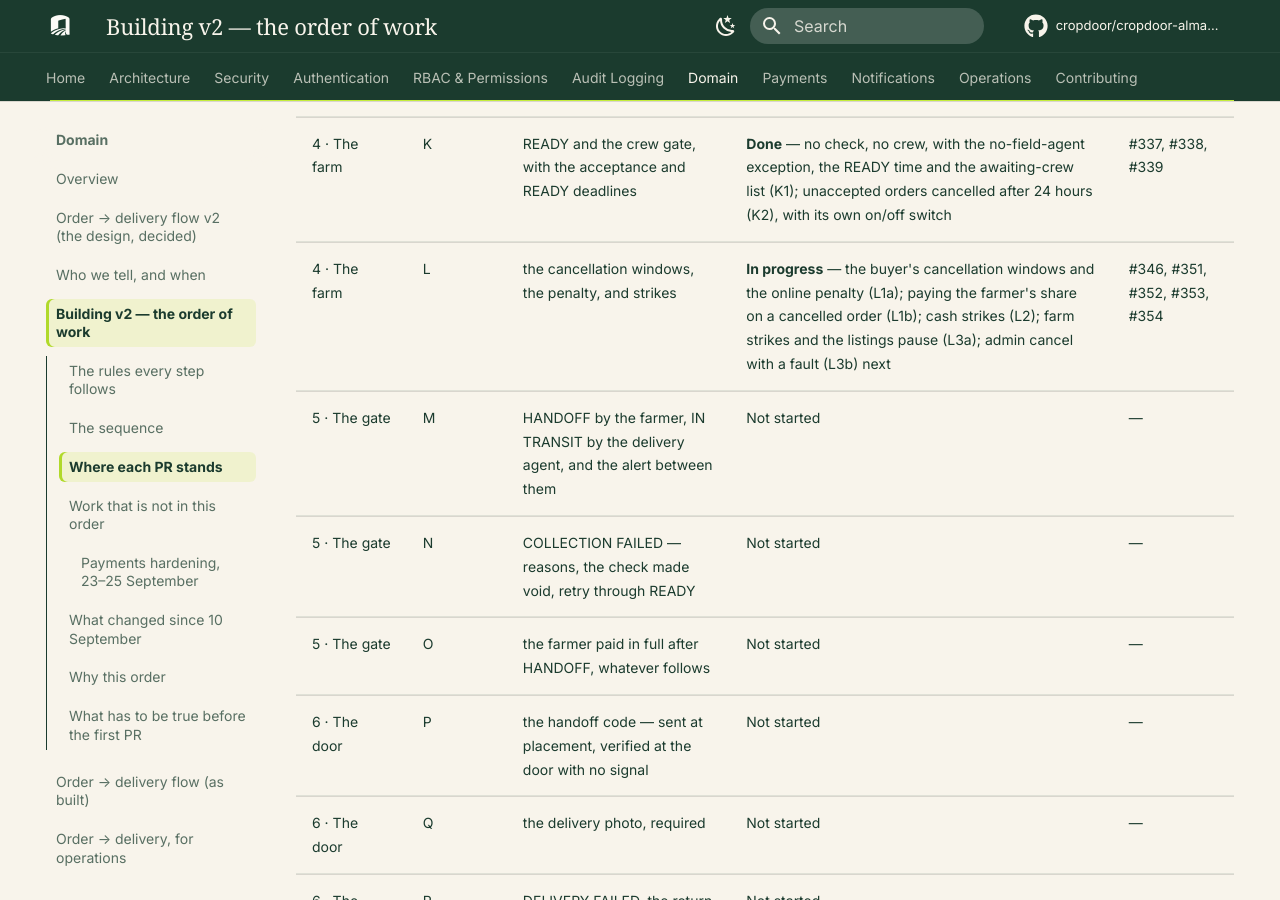
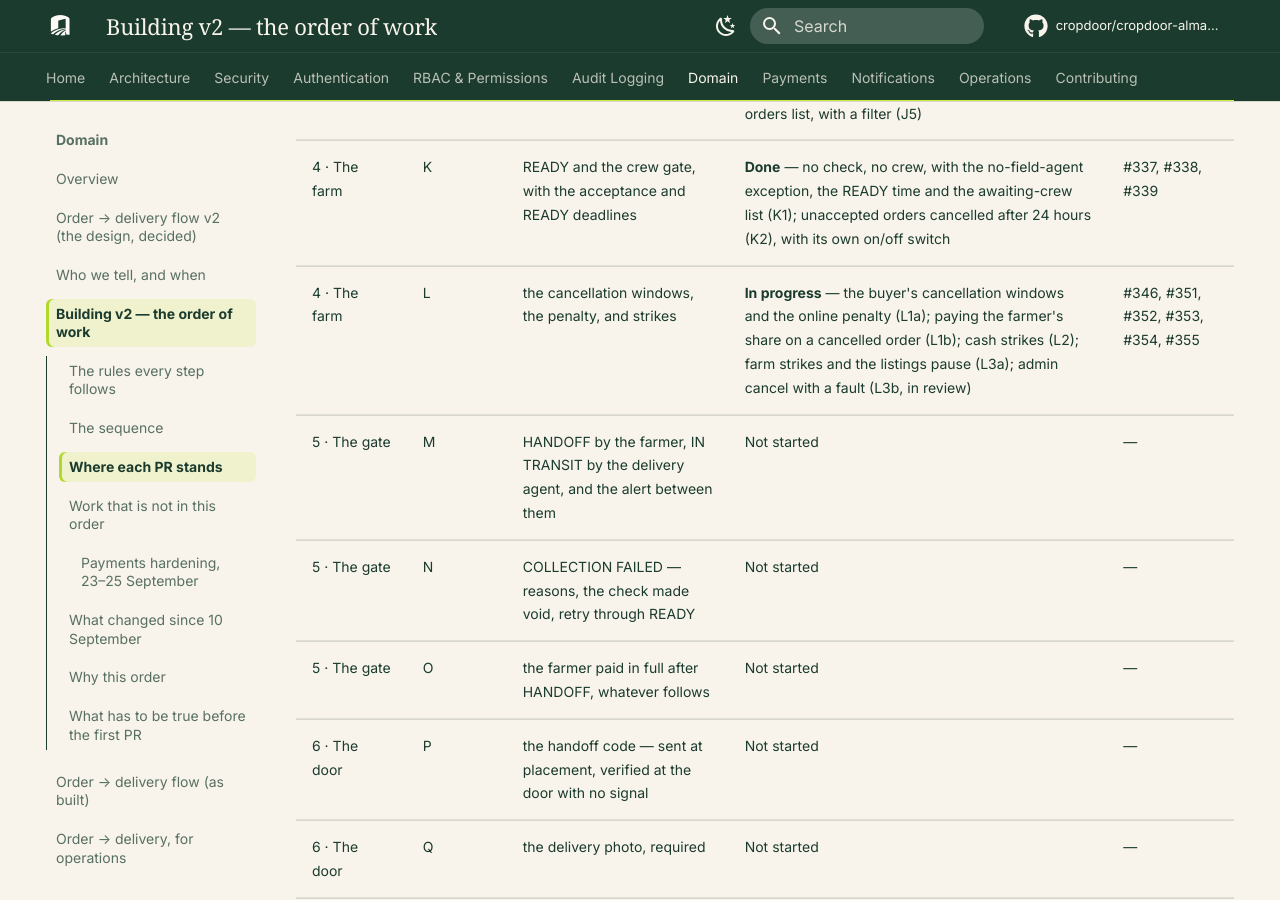
Before and after one commit to cropdoor/cropdoor-almanac, an MkDocs documentation site: the page built from docs/domain/order-delivery-flow-v2-build-order.md, in a window 1280 px wide and 900 px high, scrolled down 7343 px. Built offline with MkDocs 1.6.1 and Material for MkDocs 9.7.7, drawn with Linux system fonts in a browser that asks for light colours; some web fonts are replaced; comment, search, counter and statistics services are not loaded.

Commit message:
L3b admin cancel with a fault in review (#355)

```diff
--- a/docs/domain/order-delivery-flow-v2-build-order.md
+++ b/docs/domain/order-delivery-flow-v2-build-order.md
@@ -72,7 +72,7 @@ The one place that says what is finished. A PR is **Done** only once it is merge
 | 3 · Money rails | I | refund a cash buyer by mobile money — and collect the buyer payout destination nothing else collects | **Done** | #317 |
 | 4 · The farm | J | the availability check — the form, the photos, the outcomes, the overdue list | **Done** — the check (J1), its outcome acting (J2: Not available cancels free, Short to Admin-Ops), the awaiting-check list with its 8-working-hour deadline (J3); field agents told on acceptance and given their own list (J4); the check's outcome on the admin orders list, with a filter (J5) | #332, #333, #334, #335, #336 |
 | 4 · The farm | K | READY and the crew gate, with the acceptance and READY deadlines | **Done** — no check, no crew, with the no-field-agent exception, the READY time and the awaiting-crew list (K1); unaccepted orders cancelled after 24 hours (K2), with its own on/off switch | #337, #338, #339 |
-| 4 · The farm | L | the cancellation windows, the penalty, and strikes | **In progress** — the buyer's cancellation windows and the online penalty (L1a); paying the farmer's share on a cancelled order (L1b); cash strikes (L2); farm strikes and the listings pause (L3a); admin cancel with a fault (L3b) next | #346, #351, #352, #353, #354 |
+| 4 · The farm | L | the cancellation windows, the penalty, and strikes | **In progress** — the buyer's cancellation windows and the online penalty (L1a); paying the farmer's share on a cancelled order (L1b); cash strikes (L2); farm strikes and the listings pause (L3a); admin cancel with a fault (L3b, in review) | #346, #351, #352, #353, #354, #355 |
 | 5 · The gate | M | HANDOFF by the farmer, IN TRANSIT by the delivery agent, and the alert between them | Not started | — |
 | 5 · The gate | N | COLLECTION FAILED — reasons, the check made void, retry through READY | Not started | — |
 | 5 · The gate | O | the farmer paid in full after HANDOFF, whatever follows | Not started | — |
```
